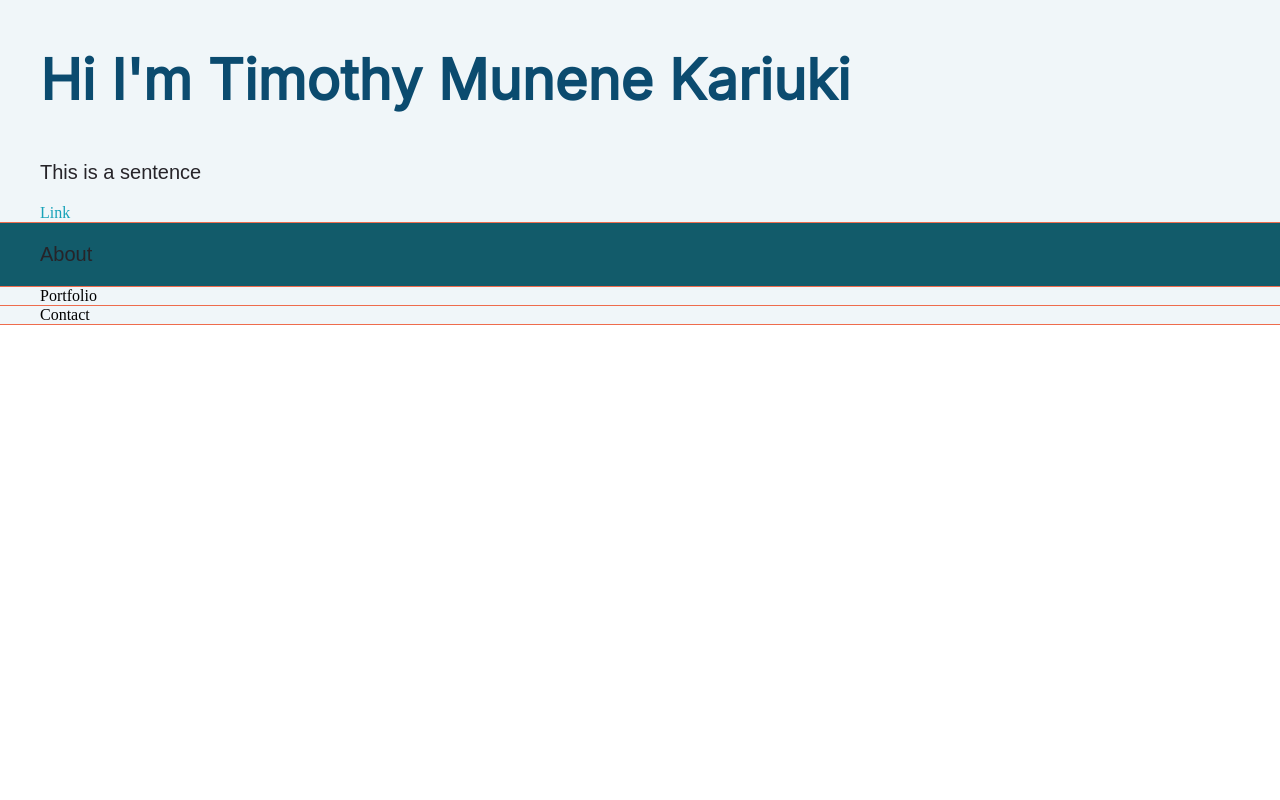
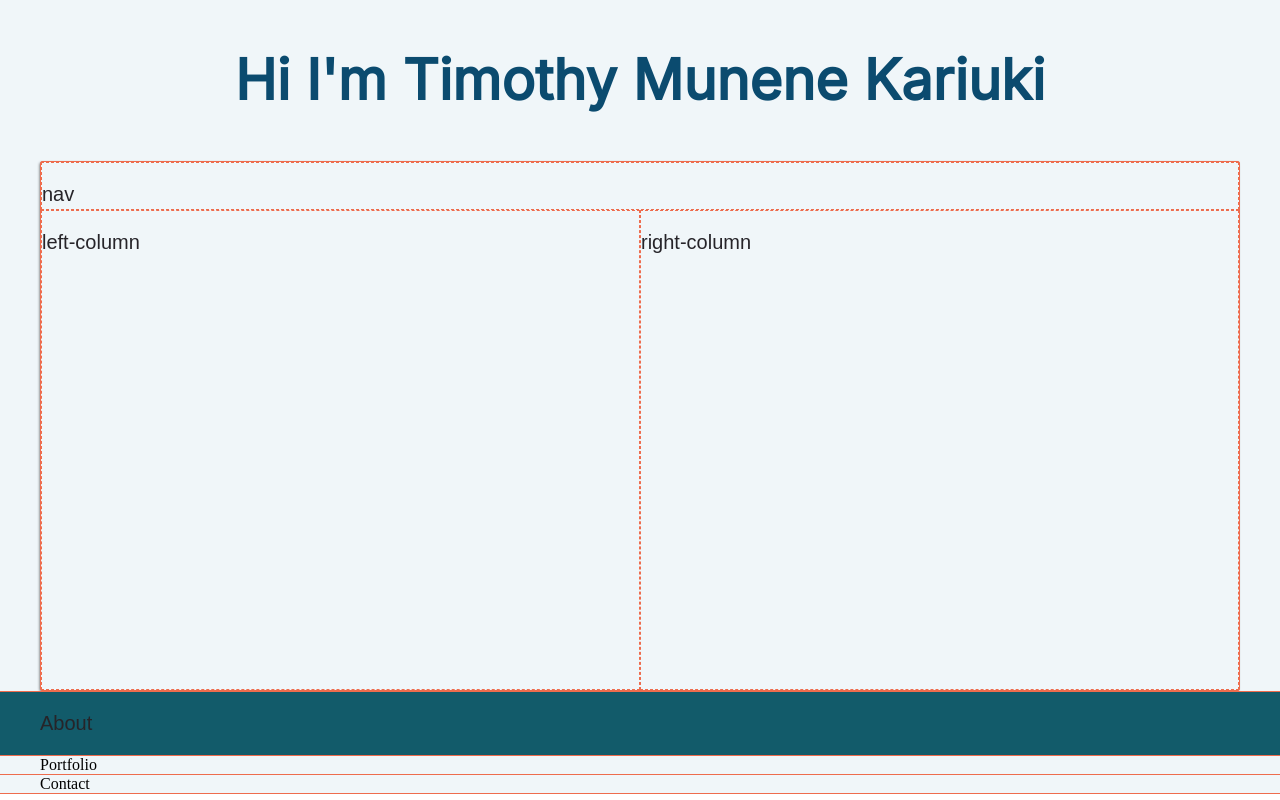
Before and after one commit to timmoh-king/my_website, a plain HTML site: page index.html in a window 1280 px wide. Drawn offline with Linux system fonts and the light colour scheme.

Commit message:
grid columns

```diff
--- a/default.css
+++ b/default.css
@@ -1,4 +1,4 @@
-:root{
+:root {
     --mainColor: #0b4b6f;
     --secondaryColor: #125b6a;
     --backgroundColor: #f0f6f9;
@@ -10,62 +10,132 @@
     --normalText: #262429;
 }
 
-html, body{
+html,
+body {
     padding: 0;
     margin: 0;
 }
 
-h1, h2, h3, h4, h5, h6, strong{
+h1,
+h2,
+h3,
+h4,
+h5,
+h6,
+strong {
     color: var(--mainText);
     font-family: 'Inter', sans-serif;
+    font-weight: 600;
 }
 
-label, input, textarea{
+label,
+input,
+textarea {
     color: var(--secondaryText);
     font-family: 'Poppins', sans-serif;
 }
 
-p, li, span{
+p,
+li,
+span {
     color: var(--normalText);
     font-family: 'Poppins', sans-serif;
     font-size: 20px;
 }
 
-h1 {font-size: 56px;}
-h2 {font-size: 36px;}
-h3 {font-size: 28px;}
-h4 {font-size: 24px;}
-h5 {font-size: 20px;}
-h6 {font-size: 16px;}
+h1 {
+    font-size: 56px;
+}
 
-a{
+h2 {
+    font-size: 36px;
+}
+
+h3 {
+    font-size: 28px;
+}
+
+h4 {
+    font-size: 24px;
+}
+
+h5 {
+    font-size: 20px;
+}
+
+h6 {
+    font-size: 16px;
+}
+
+a {
     text-decoration: none;
     color: #17a2b8;
 }
 
-ul{
+ul {
     list-style: none;
 }
 
-.s1{
+.s1 {
     background-color: var(--backgroundColor);
     border-bottom: 1px solid var(--borderColor);
     overflow: auto;
 }
 
-.s2{
+.s2 {
     background-color: var(--secondaryColor);
     border-bottom: 1px solid var(--borderColor);
     overflow: auto;
 }
 
-.main-container{
+.main-container {
     width: 1200px;
     margin: 0 auto;
 }
 
-@media screen and (max-width: 1200px){
-    .main-container{
+.greeting-wrapper {
+    display: grid;
+    border: 2px var(--borderColor);
+    min-width: 10em;
+    text-align: center;
+    align-content: center;
+}
+
+.intro-wrapper {
+    background-color: var(--backgroundColor);
+    border: 1px solid var(--borderColor);
+    border-radius: 2px;
+
+    -webkit-box-shadow: -1px 3px 1px -1px rgba(0, 0, 0, 0.75);
+    -moz-box-shadow: -1px 1px 3px -1px rgba(0, 0, 0, 0.75);
+    box-shadow: -1px 1px 3px -1px rgba(0, 0, 0, 0.75);
+
+    display: grid;
+    grid-template-columns: 1fr 1fr;
+    grid-template-rows: 3em 30em;
+    grid-template-areas:
+        'top top'
+        'left right'
+    ;
+}
+
+.nav-wrapper {
+    grid-area: top;
+    border: 1px dashed var(--borderColor);
+}
+
+.left-column {
+    grid-area: left;
+    border: 1px dashed var(--borderColor);
+}
+
+.right-column {
+    grid-area: right;
+    border: 1px dashed var(--borderColor);
+}
+
+@media screen and (max-width: 1200px) {
+    .main-container {
         width: 95%;
     }
 }
--- a/index.html
+++ b/index.html
@@ -14,9 +14,23 @@
 
     <section class="s1">
         <div class="main-container">
-            <h1>Hi I'm Timothy Munene Kariuki</h1>
-            <p>This is a sentence</p>
-            <a href="#">Link</a>
+            <div class="greeting-wrapper">
+                <h1>Hi I'm Timothy Munene Kariuki</h1>
+            </div>
+
+            <div class="intro-wrapper">
+                <div class="nav-wrapper">
+                    <p>nav</p>
+                </div>
+
+                <div class="left-column">
+                    <p>left-column</p>
+                </div>
+
+                <div class="right-column">
+                    <p>right-column</p>
+                </div>
+            </div>
         </div>
     </section>
 
```
